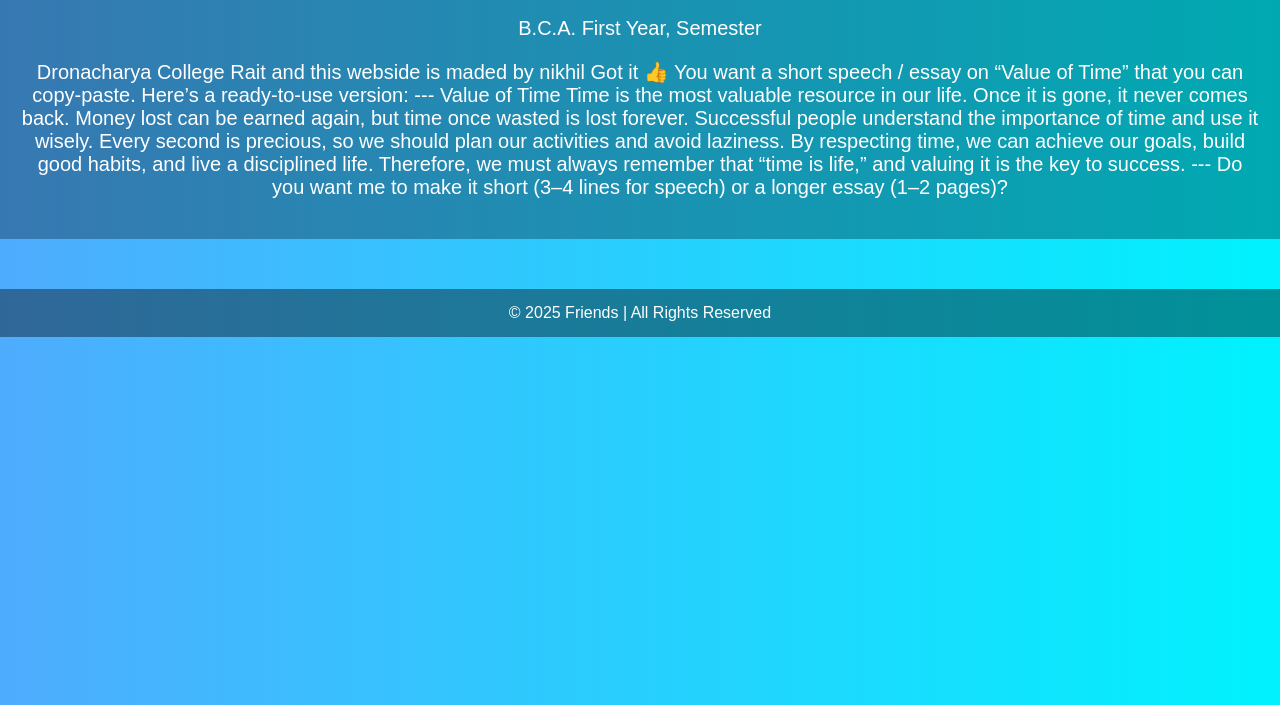
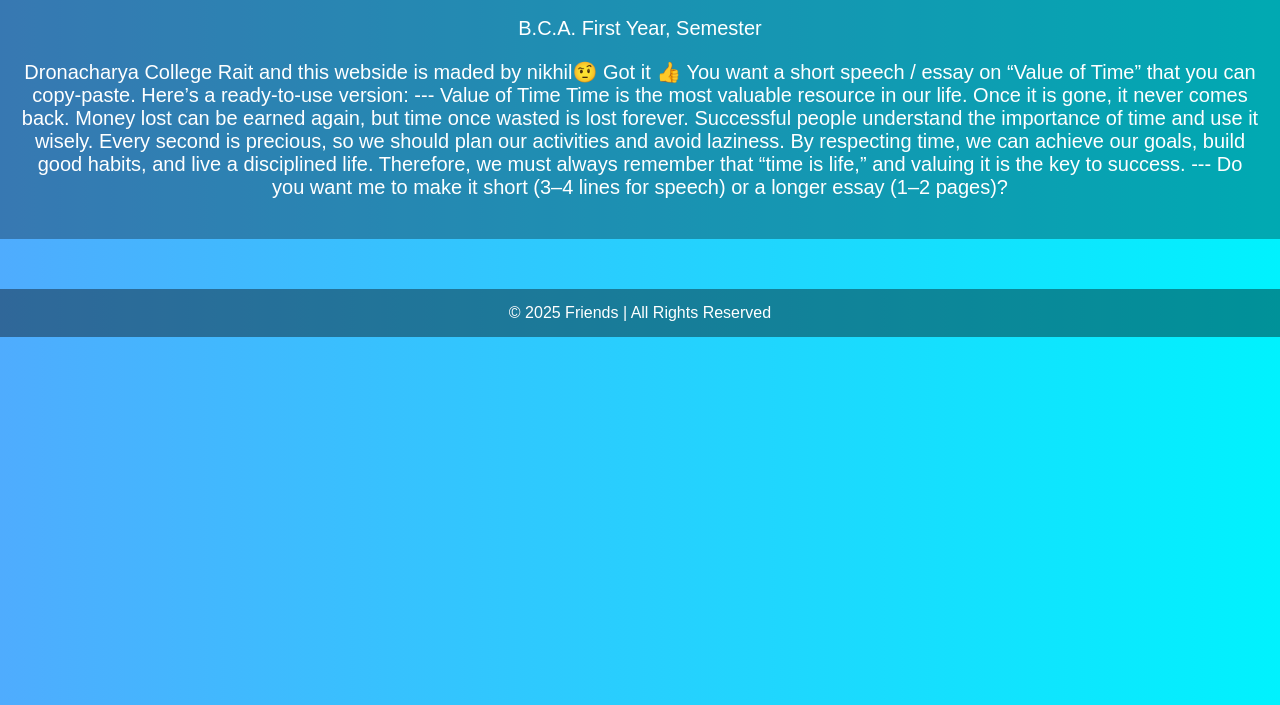
Before and after one commit to nikhilkaushal99/Nikhil.com, a plain HTML site: page index.html in a window 1280 px wide. Shown: the part 95-800 px from the top of the page. Drawn offline with Linux system fonts and the light colour scheme.

Commit message:
Add files via upload

```diff
--- a/index.html
+++ b/index.html
@@ -34,7 +34,8 @@
   <header>
     <h1>Welcome  Friends</h1>
     <p>B.C.A. First Year, Semester</p>
-    <p>Dronacharya College Rait and this webside is maded  by nikhil Got it 👍 You want a short speech / essay on “Value of Time” that you can copy-paste.
+    <p>Dronacharya College Rait and this webside is maded  by nikhil🤨
+    Got it 👍 You want a short speech / essay on “Value of Time” that you can copy-paste.
 Here’s a ready-to-use version:
 
 
```
